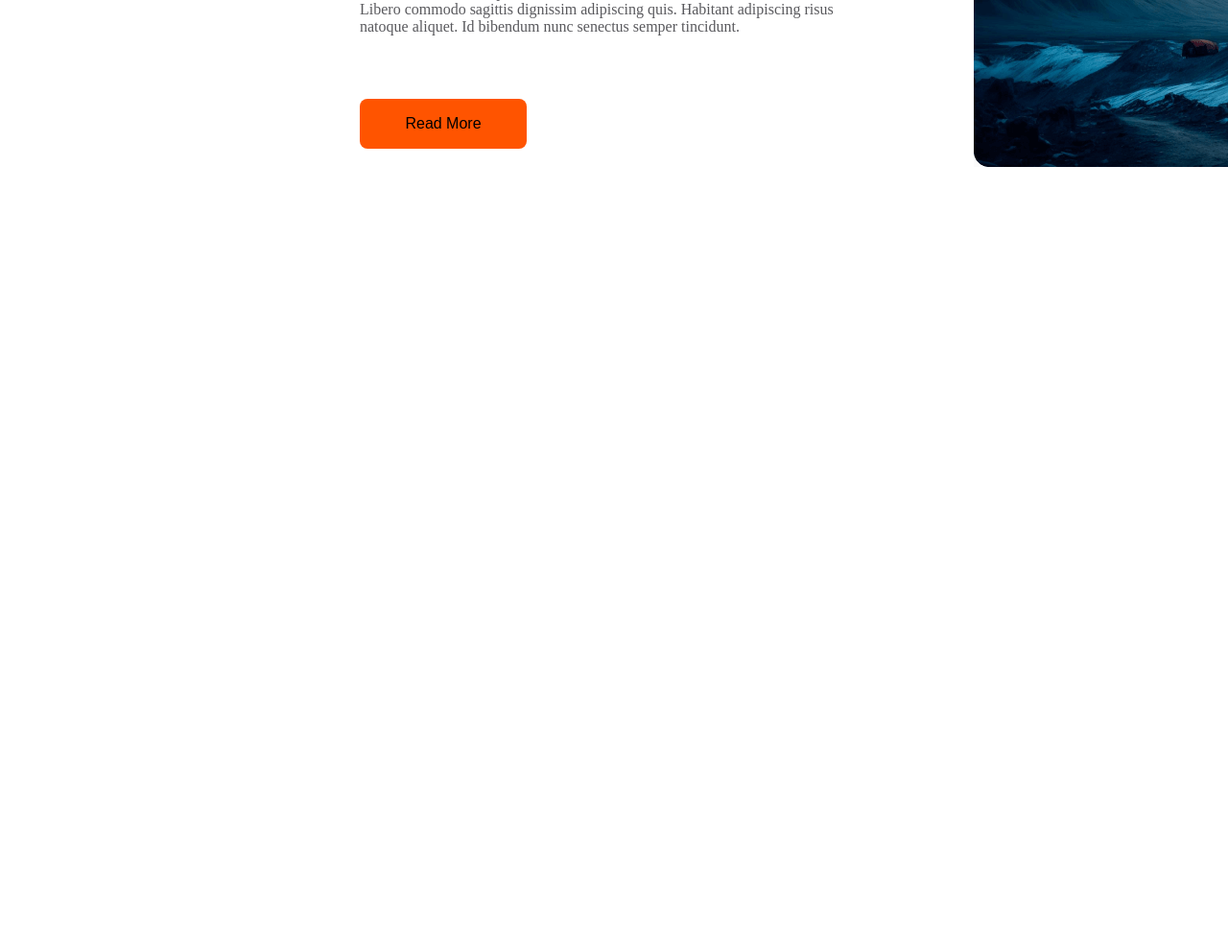
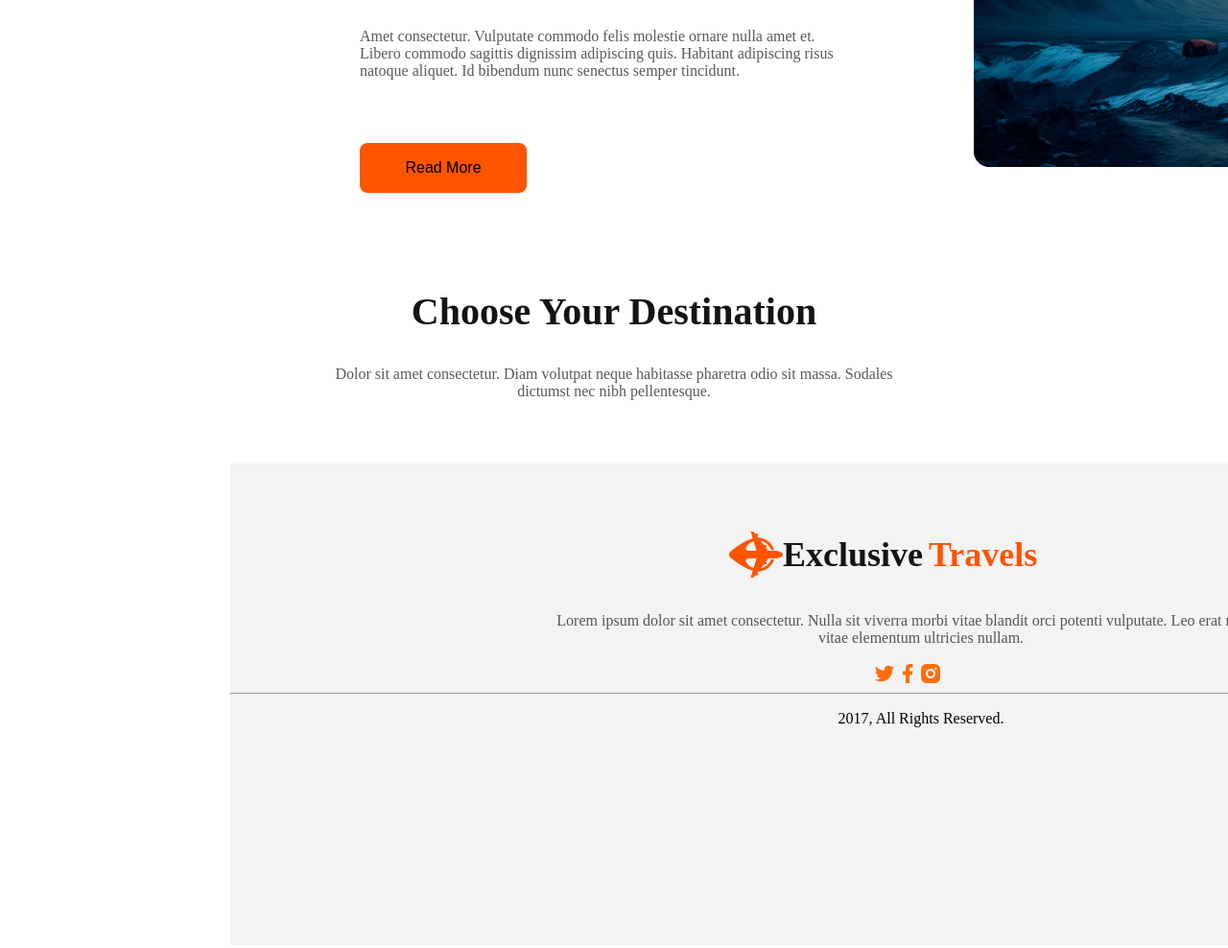
Before and after one commit to rimon2a/frist-travel-assinment2, a plain HTML site: page index.html in a window 1280 px wide. Shown: the part 1168-2156 px from the top of the page at 96% size. Before the commit the page ends 1446 px from the top, so only its background shows below. Drawn offline with Linux system fonts and the light colour scheme.

Commit message:
added the footer section

```diff
--- a/index.html
+++ b/index.html
@@ -39,10 +39,11 @@
         </section>
     </header>
     <!-- start main section -->
+    <!-- popular toure section -->
     <main>
         <section class="popular-tours">
             <div class="popular-tours-contant">
-                <h2>Our Popular Tours</h2>
+                <h2 class="popular-tours-title">Our Popular Tours</h2>
                 <p class="text-description-color1" id="text-measurment">Dolor sit amet consectetur. Diam volutpat neque habitasse pharetra odio sit massa. Sodales dictumst nec nibh pellentesque.</p>
                 <ul class="text-description-color1">
                     <li class="text-measurment2">Tempus euismod lacus mauris dignissim quis in ultrices. Magna nullam odio neque diam. Sociis erat at .</li>
@@ -56,9 +57,35 @@
                 <img src="Images/Rectangle 4.png" alt="">
             </div>
         </section>
+<!-- Destination section -->
+        <section>
+            <div class="choose-destination">
+                <h2 class="destination-title">Choose Your Destination</h2>
+                <p class="text-description-color1" id="destnation-text">Dolor sit amet consectetur. Diam volutpat neque habitasse pharetra odio sit massa. Sodales dictumst nec nibh pellentesque.</p>
+            </div>
+        </section>
     </main>
     <footer>
-
+            <div class="footer">
+                    <label class="brand-logo1">
+                        <label>
+                            <img src="Images/Group 40071 (2).png" alt="">
+                        </label>
+                        <label class="footer-title">
+                            <h3><span class="exclu-sive">Exclusive</span> <span class="travels">Travels</span></h3>
+                        </label>
+                    </label>
+                    <label class="footer-description">
+                        <p class="text-description-color1">Lorem ipsum dolor sit amet consectetur. Nulla sit viverra morbi vitae blandit orci potenti vulputate. Leo erat maecenas vitae elementum ultricies nullam.</p>
+                    </label>
+                    <label class="footer-icon">
+                        <img src="Images/icons/twitter.png" alt="">
+                        <img src="Images/icons/facebook.png" alt="">
+                        <img src="Images/icons/insta.png"alt="">
+                    </label>
+                <hr>
+                <p>2017, All Rights Reserved.</p>
+            </div>
     </footer>
 </body>
 </html>
--- a/styles/style.css
+++ b/styles/style.css
@@ -133,6 +133,11 @@ nav li a{
         display: flex;
         gap: 50px;
 }
+.popular-tours-title{
+    color: #131318;
+    font-size: 2.5rem;
+    font-weight: 800;
+}
 #text-measurment{
     margin-right: 30px;
     padding-top: 25px;
@@ -157,6 +162,67 @@ nav li a{
     cursor: pointer;
     border: 0;
 }
+.destination-title{
+    color: #131318;
+    font-size: 40px;
+    font-weight: 800;
+}
+.choose-destination{
+    max-width: 640px;
+    text-align: center;
+    margin: 0 auto;
+}
+#destnation-text{
+padding-bottom: 50px;
+}
+
+
+
+/* footer section */
+.footer{
+width: 1440px;
+height: 502px;
+text-align: center;
+margin: 0 auto;
+background: rgba(19, 19, 24, 0.05);
+}
+.footer-title{
+    font-size: 1.25rem;
+    font-weight: 800;
+}
+.footer-title .exclu-sive{
+    color: #131318;
+    font-size: 36px;
+    font-weight: 800;
+}
+.footer-title .travels{
+    color: #FF5400;
+    font-size: 36px;
+    font-weight: 800;
+}
+.brand-logo1{
+    max-width: 400px;
+    text-align: center;
+    margin: 0 auto;
+    padding-top: 50px;
+}
+.footer-description{
+    max-width: 770px;
+    text-align: center;
+    margin: 0 auto;
+}
+.footer-icon{
+    max-width: 100px;
+    text-align: center;
+    margin: 0 auto;
+}
+
+
+
+
+
+
+
 
 
 
```
Also changed, not shown: Images/icons/facebook.png (added), Images/icons/insta.png (added), Images/icons/twitter.png (added).
